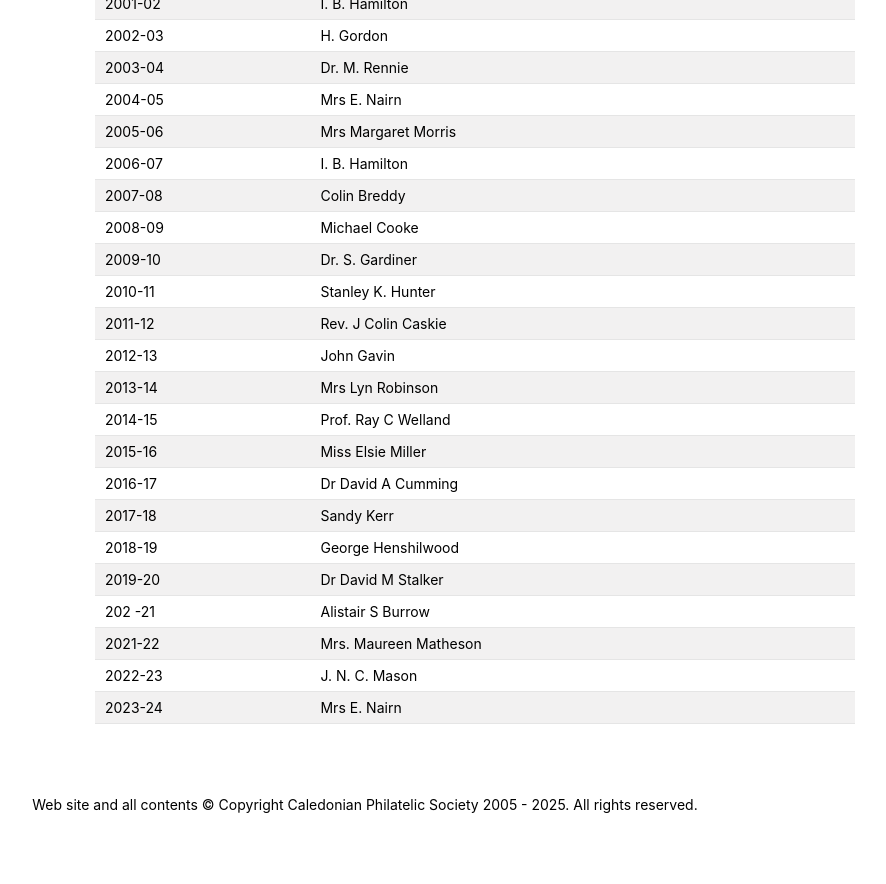
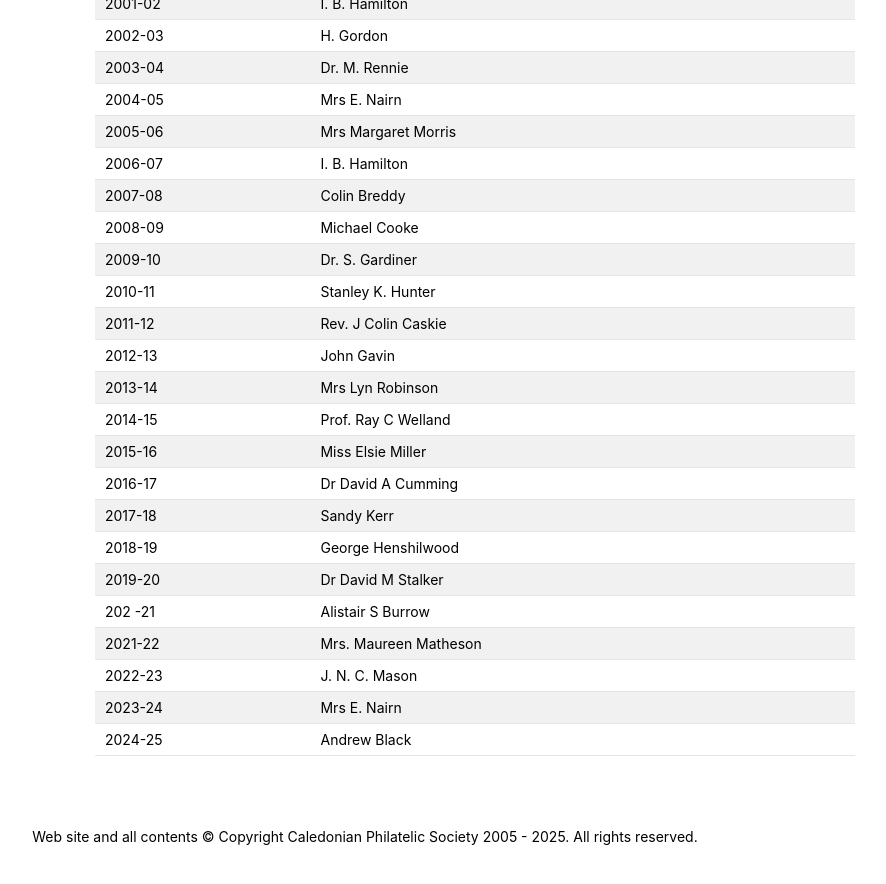
Before and after one commit to astalker/caledonian-stamps, a Jekyll site: the page built from past-presidents.md, in a window 1280 px wide and 900 px high, scrolled down 3143 px. Shown: the top 884 px of the window, without its empty margins (275-1161 px from the left). Built offline with Jekyll 4.4.1, drawn with Linux system fonts in a browser that asks for light colours; our own code applies the rules of GitHub Pages for plain Markdown files.

Commit message:
2024 - 2025 Past President added

```diff
--- a/past-presidents.md
+++ b/past-presidents.md
@@ -116,3 +116,4 @@ Date    | President
 2021-22 | Mrs. Maureen Matheson|
 2022-23 | J. N. C. Mason|
 2023-24| Mrs E. Nairn |
+2024-25| Andrew Black|
```
